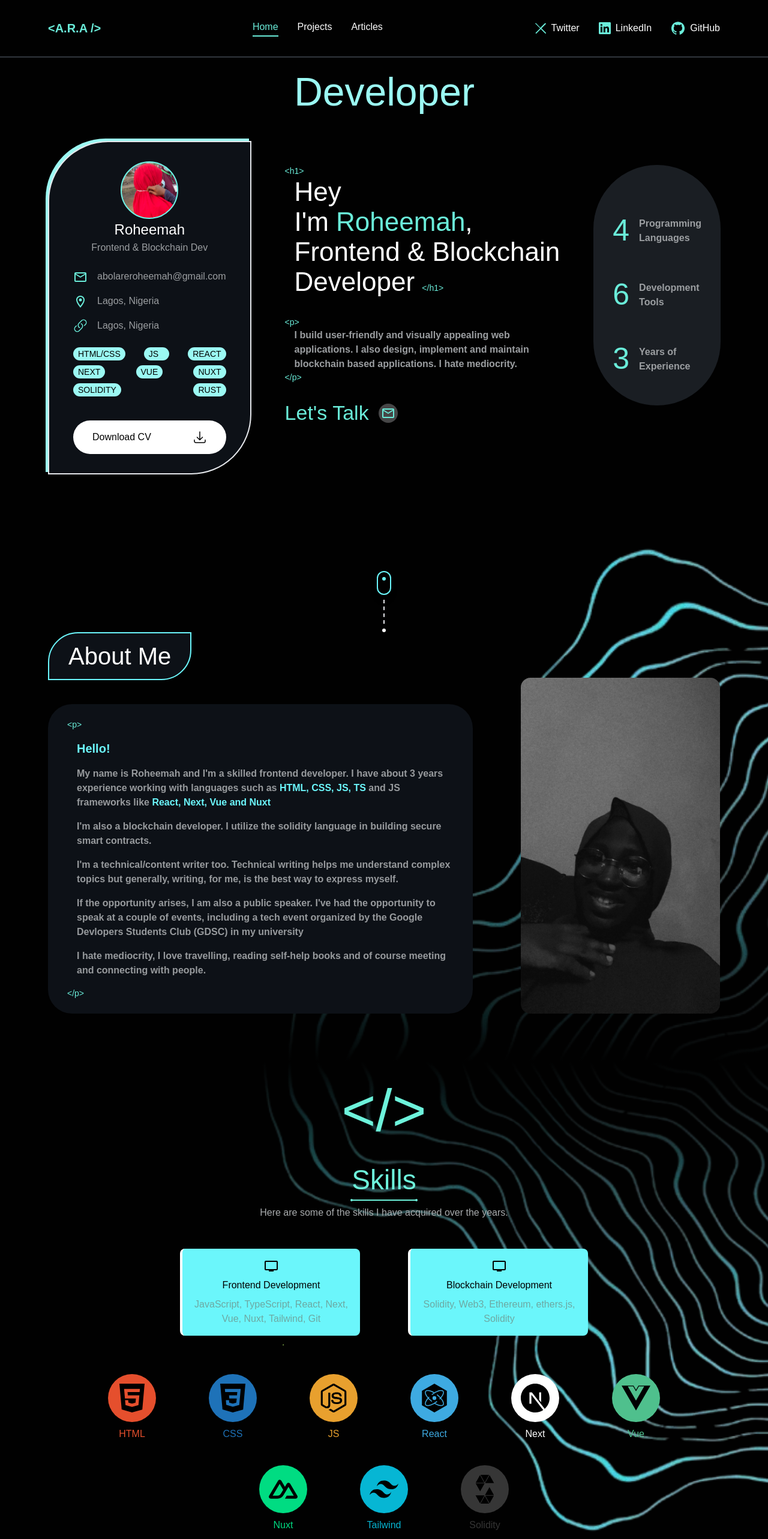
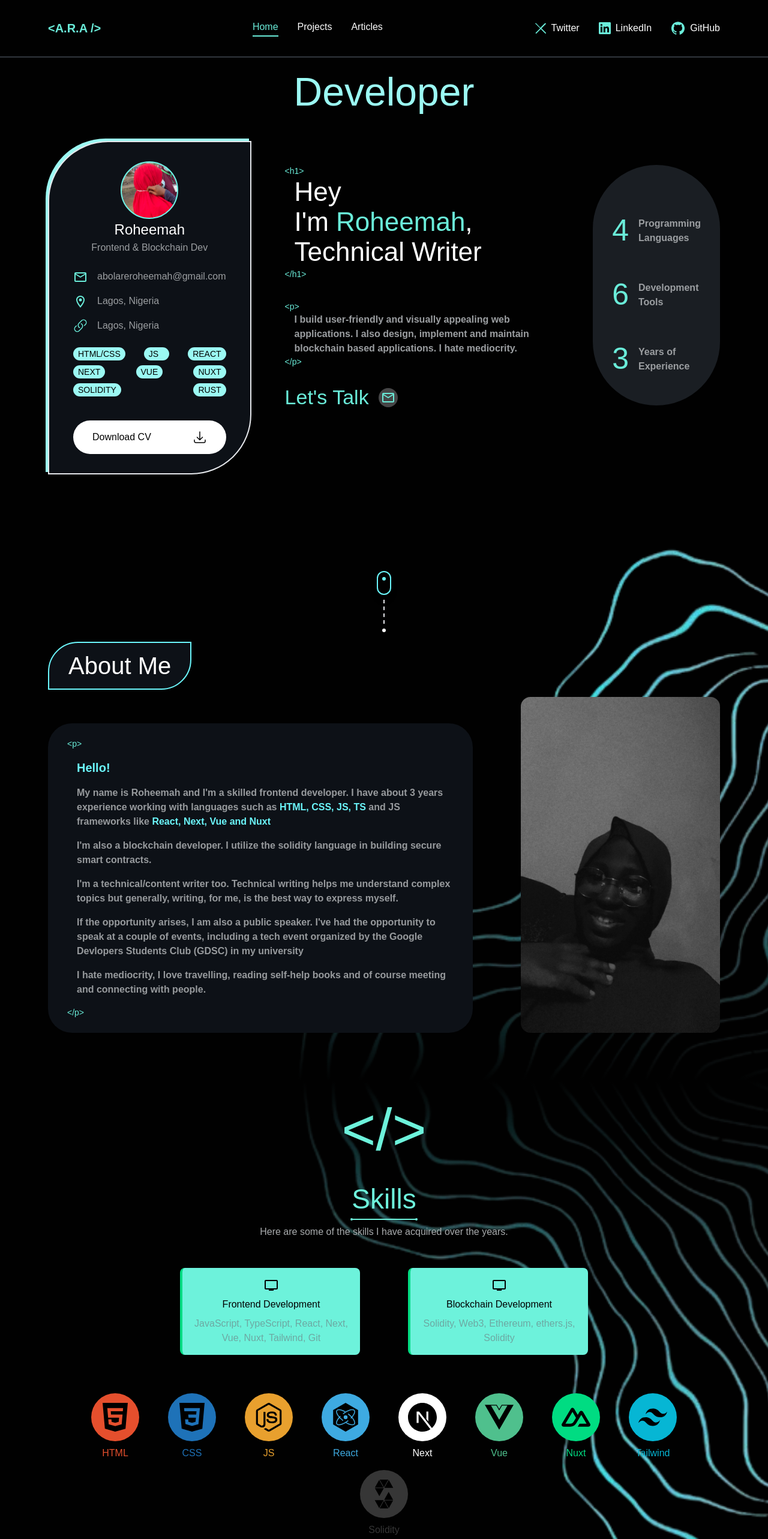
Before and after one commit to AbolareRoheemah/portfolio, a Next.js app: page / in a window 1280 px wide. Shown: the top 2566 px of the page at 60% size. Built offline with nearby package versions, Linux system fonts and the light colour scheme.

Commit message:
mobile responsiveness started

```diff
--- a/package.json
+++ b/package.json
@@ -15,7 +15,8 @@
     "@mui/material": "^6.1.1",
     "next": "14.2.13",
     "react": "^18",
-    "react-dom": "^18"
+    "react-dom": "^18",
+    "react-type-animation": "^3.2.0"
   },
   "devDependencies": {
     "@types/node": "^20",
--- a/src/app/components/About.tsx
+++ b/src/app/components/About.tsx
@@ -2,21 +2,21 @@ import React from 'react'
 
 export default function About() {
   return (
-    <div className='about-ctn pt-2 px-20 pb-20'>
+    <div className='about-ctn pt-2 px-4 md:px-20 pb-20'>
       <div className='z-10'>
         <div className="flex flex-col items-center justify-center mt-12">
             <div className="w-6 h-10 border-2 border-[#6bf6fb] rounded-full shadow-lg flex items-start justify-center cursor-pointer">
-            <div className='w-[0.5vw] h-[0.5vw] mt-2 rounded-full bg-[#6bf6fb]'></div>
+            <div className='w-[1vw] h-[1vw] md:w-[0.5vw] md:h-[0.5vw] mt-2 rounded-full bg-[#6bf6fb]'></div>
             </div>
             <div className="w-px h-10 border-l-2 border-dashed border-white-400 mt-2"></div>
-            <div className='w-[0.5vw] h-[0.5vw] mt-2 rounded-full bg-white'></div>
+            <div className='w-[1vw] h-[1vw] md:w-[0.5vw] md:h-[0.5vw] mt-2 rounded-full bg-white'></div>
         </div>
-        <div className='flex items-end justify-between gap-20'>
-            <div>
-                <div className=' rounded-tl-[50px] rounded-br-[50px] border-2 border-[#6bf6fb] w-[max-content] py-2 px-8 bg-[#0D1117]'>
-                    <h3 className='text-[40px]'>About Me</h3>
+        <div className='flex flex-col items-center md:items-end md:flex-row justify-between gap-4 md:gap-20'>
+            <div className='flex flex-col items-center md:items-start justify-between gap-4 mt-4'>
+                <div className='rounded-tl-[50px] rounded-br-[50px] border-2 border-[#6bf6fb] w-[max-content] py-2 px-8 bg-[#0D1117]'>
+                    <h3 className='text-[24px] md:text-[40px]'>About Me</h3>
                 </div>
-                <div className='bg-[#0D1117] py-6 px-8 mt-10 rounded-[40px]'>
+                <div className='bg-[#0D1117] py-6 px-4 md:px-8 mt-10 rounded-[40px]'>
                     <p className='text-sm text-[#6AECD9] mb-4'>&lt;p&gt;</p>
                     <h5 className='text-[#6bf6fb] text-xl font-bold mb-2 ml-4'>Hello!</h5>
                     <p className='mt-4 text-[#979A9D] text-md font-bold ml-4'>My name is Roheemah and I'm a skilled frontend developer. I have about 3 years experience working with languages such as <span className='text-[#6bf6fb]'>HTML, CSS, JS, TS</span> and JS frameworks like <span className='text-[#6bf6fb]'>React, Next, Vue and Nuxt</span></p>
@@ -33,7 +33,7 @@ export default function About() {
                     <p className='text-sm text-[#6AECD9] mt-4'>&lt;/p&gt;</p>
                 </div>
             </div>
-            <div className='about-me rounded-2xl'>
+            <div className='about-me rounded-2xl hidden md:block'>
 
             </div>
         </div>
--- a/src/app/components/Jumbotron.tsx
+++ b/src/app/components/Jumbotron.tsx
@@ -1,10 +1,11 @@
+'use client'
 import React from 'react';
 import { MailOutlined, Code, GridOffSharp, PersonOutline, PersonalVideo, LocationOnOutlined } from '@mui/icons-material';
-
+import { TypeAnimation } from 'react-type-animation';
 
 export default function Jumbotron() {
   return (
-    <div className='min-h-screen flex items-top justify-start gap-16 pt-2 px-20'>
+    <div className='min-h-screen flex flex-col md:flex-row items-top justify-start gap-16 pt-2 px-4 md:px-20'>
         {/* <div className='menu border border-[#898C90] w-20 h-auto max-h-[40vh] flex flex-col items-center justify-between gap-2 py-6 px-6 rounded-full'>
             <p className='cursor-pointer'><img src="/grid.svg" alt="" /></p>
             <p className='cursor-pointer'><PersonOutline /></p>
@@ -12,12 +13,12 @@ export default function Jumbotron() {
             <p className='cursor-pointer'><PersonalVideo /></p>
             <p className='cursor-pointer'><MailOutlined /></p>
         </div> */}
-        <div className=''>
-            <h2 className='text-center text-[66px] font-medium text-[#9BF9F3] mb-8'>Developer</h2>
-            <div className='flex items-start justify-start gap-14'>
+        <div className='flex-1'>
+            <h2 className='text-center text-[36px] md:text-[66px] font-medium text-[#9BF9F3] mb-8'>Developer</h2>
+            <div className='flex flex-col md:flex-row items-start justify-start gap-14'>
                 <div className="relative">
                     <div className="absolute top-0 left-0 w-full h-full bg-[#9BF9F3] rounded-tl-[100px] rounded-br-[100px] -z-10 transform -translate-x-[4px] -translate-y-[4px]"></div>
-                    <div className="leaf-shaped py-8 px-10 border-2 flex flex-col items-left justify-start bg-[#0D1117] rounded-tl-[100px] rounded-br-[100px] relative z-10">
+                    <div className="leaf-shaped py-8 px-6 md:px-10 border-2 flex flex-col items-left justify-start bg-[#0D1117] rounded-tl-[100px] rounded-br-[100px] relative z-10">
                         <div className='flex flex-col items-center justify-start'>
                             <div className="w-24 h-24 rounded-full bg-cover bg-center bg-no-repeat border-2 border-[#6EF4E6]" style={{backgroundImage: "url('/profile-image.jpg')"}}>
                             </div>
@@ -54,14 +55,27 @@ export default function Jumbotron() {
                         </div>
                     </div>
                 </div>
-                <div className='flex items-start justify-start gap-10 pt-10'>
+                <div className='flex flex-col md:flex-row md:items-start md:justify-start gap-10 pt-10'>
                     <div className=''>
                         <div>
                             <p className='text-sm text-[#6AECD9]'>&lt;h1&gt;</p>
                             <p className='text-[44px] pl-4 leading-[50px] font-medium'>Hey</p>
                             <p className='text-[44px] pl-4 leading-[50px] font-medium'>I'm <span className='text-[#6AECD9]'>Roheemah</span>,</p>
-                            <p className='text-[44px] pl-4 leading-[50px] font-medium inline mr-4 text-nowrap'>Frontend & Blockchain </p>
-                            <p className='text-[44px] pl-4 leading-[50px] font-medium mr-4 pl-4'>Developer <span className='text-sm text-[#6AECD9]'>&lt;/h1&gt;</span></p>
+                            <TypeAnimation
+                                sequence={[
+                                    'Frontend Developer',
+                                    1000,
+                                    'Blockchain Developer',
+                                    1000,
+                                    'Technical Writer',
+                                    1000
+                                ]}
+                                wrapper="span"
+                                speed={50}
+                                style={{ fontSize: '44px', display: 'inline-block', lineHeight: '50px', fontWeight: '500', marginLeft: '1rem' }}
+                                repeat={Infinity}
+                            />
+                            <p> <span className='text-sm text-[#6AECD9]'>&lt;/h1&gt;</span></p>
                         </div>
                         <div className='mt-8'>
                             <p className='text-sm text-[#6AECD9]'>&lt;p&gt;</p>
@@ -71,19 +85,18 @@ export default function Jumbotron() {
                         <div className='flex items-center justify-start gap-4 mt-6'>
                             <p className='text-[34px] text-[#6AECD9]'>Let's Talk</p>
                             <p className='bg-[#464647] w-8 h-8 flex items-center justify-center p-4 rounded-full text-[#6AECD9] cursor-pointer'><MailOutlined /></p>
-                            {/* <p><Code /></p> */}
                         </div>
                     </div>
-                    <div className='py-10 px-8 bg-[#1A1E23] rounded-full'>
-                        <div className='flex items-center justify-center gap-4 mt-8'>
+                    <div className='py-10 px-8 bg-[#1A1E23] rounded-lg md:rounded-full'>
+                        <div className='flex items-center justify-start md:items-center md:justify-center gap-4 mt-8'>
                             <p className='text-[#6AECD9] text-[50px] font-medium'>4</p>
                             <p className=' text-md font-bold text-[#9B9EA1]'>Programming Languages</p>
                         </div>
-                        <div className='flex items-center justify-center gap-4 mt-8'>
+                        <div className='flex items-center justify-start md:items-center md:justify-center gap-4 mt-8'>
                             <p className='text-[#6AECD9] text-[50px] font-medium'>6</p>
                             <p className=' text-md font-bold text-[#9B9EA1]'>Development Tools</p>
                         </div>
-                        <div className='flex items-center justify-center gap-4 mt-8'>
+                        <div className='flex items-center justify-start md:items-center md:justify-center gap-4 mt-8'>
                             <p className='text-[#6AECD9] text-[50px] font-medium'>3</p>
                             <p className=' text-md font-bold text-[#9B9EA1]'>Years of Experience</p>
                         </div>
--- a/src/app/components/Skills.tsx
+++ b/src/app/components/Skills.tsx
@@ -4,82 +4,82 @@ import { Grid2 } from '@mui/material';
 
 export default function Skills() {
   return (
-    <div className='skill-bg flex flex-col items-center justify-start gap-2 pt-2 px-20 pb-20 h-screen'>
+    <div className='skill-bg flex flex-col items-center justify-start gap-2 pt-2 px-4 md:px-20 pb-20 h-screen'>
         <div className=''>
-            <h1 className='text-center text-[98px] font-medium text-[#6df2db]'>&lt;/&gt;</h1>
+            <h1 className='text-center text-[40px] md:text-[98px] font-medium text-[#6df2db]'>&lt;/&gt;</h1>
         </div>
         <div className='flex flex-col items-center justify-start gap-2 text-center'>
             <div className="relative inline-block">
-              <p className='text-[46px] font-medium text-[#6df2db]'>Skills</p>
+              <p className='text-[24px] md:text-[46px] font-medium text-[#6df2db]'>Skills</p>
               <div className="absolute bottom-0 left-0 right-0 h-0.5 bg-[#6df2db] rounded-full">
                 <div className="absolute left-0 top-1/2 transform -translate-y-1/2 -translate-x-1/2 w-1 h-1 bg-[#6df2db] rounded-full"></div>
                 <div className="absolute right-0 top-1/2 transform -translate-y-1/2 translate-x-1/2 w-1 h-1 bg-[#6df2db] rounded-full"></div>
               </div>
             </div>
-            <p className='text-[16px] text-[#a9acae]'>Here are some of the skills I have acquired over the years.</p>
-            <div className='flex items-center justify-center gap-20 mt-10 mb-14'>
-                <div className='flex flex-col items-center justify-center gap-2 bg-[#6bf6fb] border-l-4 border-l-[#fff] rounded-lg p-4 w-[300px]'>
+            <p className='text-[14px] md:text-[16px] text-[#a9acae]'>Here are some of the skills I have acquired over the years.</p>
+            <div className='flex flex-col md:flex-row items-center justify-center gap-4 md:gap-20 mt-10 mb-14'>
+                <div className='flex flex-col items-center justify-center gap-2 bg-[#6df2db] border-l-4 border-l-[#00DC82] rounded-lg p-4 w-[300px]'>
                     <p className='cursor-pointer'><PersonalVideo className='text-[#000]' /></p>
                     <h3 className='text-[#000]'>Frontend Development</h3>
                     <p className='text-[#6DA8A2]'>JavaScript, TypeScript, React, Next, Vue, Nuxt, Tailwind, Git</p>
                 </div>
-                <div className='flex flex-col items-center justify-center gap-2 bg-[#6bf6fb] border-l-4 border-l-[#fff] rounded-lg p-4 w-[300px]'>
+                <div className='flex flex-col items-center justify-center gap-2 bg-[#6df2db] border-l-4 border-l-[#00DC82] rounded-lg p-4 w-[300px]'>
                     <p className='cursor-pointer'><PersonalVideo className='text-[#000]' /></p>
                     <h3 className='text-[#000]'>Blockchain Development</h3>
                     <p className='text-[#6DA8A2]'>Solidity, Web3, Ethereum, ethers.js, Solidity</p>
                 </div>
             </div>
-                <div className='flex items-center justify-center gap-10 flex-wrap mb-20'>
-                    <div>
-                        <div className='flex items-center justify-center rounded-full mx-6 p-4 w-[80px] h-[80px] bg-[#e54f2d]'>
+                <div className='flex items-center justify-center gap-4 flex-wrap mb-20'>
+                    < div className='flex flex-col items-center justify-center'>
+                        <div className='flex items-center justify-center rounded-full mx-4 p-4 w-[60px] h-[60px] md:w-[80px] md:h-[80px] bg-[#e54f2d]'>
                             <img src="./html5.svg" alt="" />
                         </div>
                         <p className='mt-2 text-[#e54f2d]'>HTML</p>
                     </div>
-                    <div>
-                        <div className='flex items-center justify-center rounded-full mx-6 p-4 w-[80px] h-[80px] bg-[#1e72b8]'>
+                    < div className='flex flex-col items-center justify-center'>
+                        <div className='flex items-center justify-center rounded-full mx-4 p-4 w-[60px] h-[60px] md:w-[80px] md:h-[80px] bg-[#1e72b8]'>
                             <img src="./css3.svg" alt="" />
                         </div>
                         <p className='mt-2 text-[#1e72b8]'>CSS</p>
                     </div>
-                    <div>
-                        <div className='flex items-center justify-center rounded-full mx-6 p-4 w-[80px] h-[80px] bg-[#e8a02e]'>
+                    < div className='flex flex-col items-center justify-center'>
+                        <div className='flex items-center justify-center rounded-full mx-4 p-4 w-[60px] h-[60px] md:w-[80px] md:h-[80px] bg-[#e8a02e]'>
                             <img src="./nodedotjs.svg" alt="" />
                         </div>
                         <p className='mt-2 text-[#e8a02e]'>JS</p>
                     </div>
-                    <div>
-                        <div className='flex items-center justify-center rounded-full mx-6 p-4 w-[80px] h-[80px] bg-[#3eaae1]'>
+                    < div className='flex flex-col items-center justify-center'>
+                        <div className='flex items-center justify-center rounded-full mx-4 p-4 w-[60px] h-[60px] md:w-[80px] md:h-[80px] bg-[#3eaae1]'>
                             <img src="./preact.svg" alt="" />
                         </div>
                         <p className='mt-2 text-[#3eaae1]'>React</p>
                     </div>
-                    <div>
-                        <div className='flex items-center justify-center rounded-full mx-6 p-4 w-[80px] h-[80px] bg-[#ffffff]'>
+                    < div className='flex flex-col items-center justify-center'>
+                        <div className='flex items-center justify-center rounded-full mx-4 p-4 w-[60px] h-[60px] md:w-[80px] md:h-[80px] bg-[#ffffff]'>
                             <img src="./nextdotjs.svg" alt="" />
                         </div>
                         <p className='mt-2 text-[#fff]'>Next</p>
                     </div>
-                    <div>
-                        <div className='flex items-center justify-center rounded-full mx-6 p-4 w-[80px] h-[80px] bg-[#4FC08D]'>
+                    < div className='flex flex-col items-center justify-center'>
+                        <div className='flex items-center justify-center rounded-full mx-4 p-4 w-[60px] h-[60px] md:w-[80px] md:h-[80px] bg-[#4FC08D]'>
                             <img src="./vuedotjs.svg" alt="" />
                         </div>
                         <p className='mt-2 text-[#4FC08D]'>Vue</p>
                     </div>
-                    <div>
-                        <div className='flex items-center justify-center rounded-full mx-6 p-4 w-[80px] h-[80px] bg-[#00DC82]'>
+                    < div className='flex flex-col items-center justify-center'>
+                        <div className='flex items-center justify-center rounded-full mx-4 p-4 w-[60px] h-[60px] md:w-[80px] md:h-[80px] bg-[#00DC82]'>
                             <img src="./nuxtdotjs.svg" alt="" />
                         </div>
                         <p className='mt-2 text-[#00DC82]'>Nuxt</p>
                     </div>
-                    <div>
-                        <div className='flex items-center justify-center rounded-full mx-6 p-4 w-[80px] h-[80px] bg-[#06B6D4]'>
+                    < div className='flex flex-col items-center justify-center'>
+                        <div className='flex items-center justify-center rounded-full mx-4 p-4 w-[60px] h-[60px] md:w-[80px] md:h-[80px] bg-[#06B6D4]'>
                             <img src="./tailwindcss.svg" alt="" />
                         </div>
                         <p className='mt-2 text-[#06B6D4]'>Tailwind</p>
                     </div>
-                    <div>
-                        <div className='flex items-center justify-center rounded-full mx-6 p-4 w-[80px] h-[80px] bg-[#363636]'>
+                    < div className='flex flex-col items-center justify-center'>
+                        <div className='flex items-center justify-center rounded-full mx-4 p-4 w-[60px] h-[60px] md:w-[80px] md:h-[80px] bg-[#363636]'>
                             <img src="./solidity.svg" alt="" />
                         </div>
                         <p className='mt-2 text-[#363636]'>Solidity</p>
--- a/src/app/globals.css
+++ b/src/app/globals.css
@@ -47,6 +47,7 @@ body {
     width: 100vw;
     position: relative;
     min-height: 100vh;
+    height: auto;
   }
 
 
--- a/src/app/state/AppContext.jsx
+++ b/src/app/state/AppContext.jsx
@@ -1,13 +1,14 @@
 'use client'
-import React, { useContext } from 'react'
+import React, { useContext, useState } from 'react'
 
 const AppContext = React.createContext();
 
 export const AppProvider = ({children}) => {
   const topic = 'blog topic';
+  const [isMenuOpen, setIsMenuOpen] = useState(false);
 
   return (
-    <AppContext.Provider value={{topic}}>
+    <AppContext.Provider value={{topic,isMenuOpen, setIsMenuOpen}}>
       {children}
     </AppContext.Provider>
   )
```
Also changed, not shown: src/app/components/Header.tsx (+41 -5 lines), src/app/context/GlobalStateContext.js (added, +15 -0 lines), 1 other file (tests, documents, lock files or other folders).
